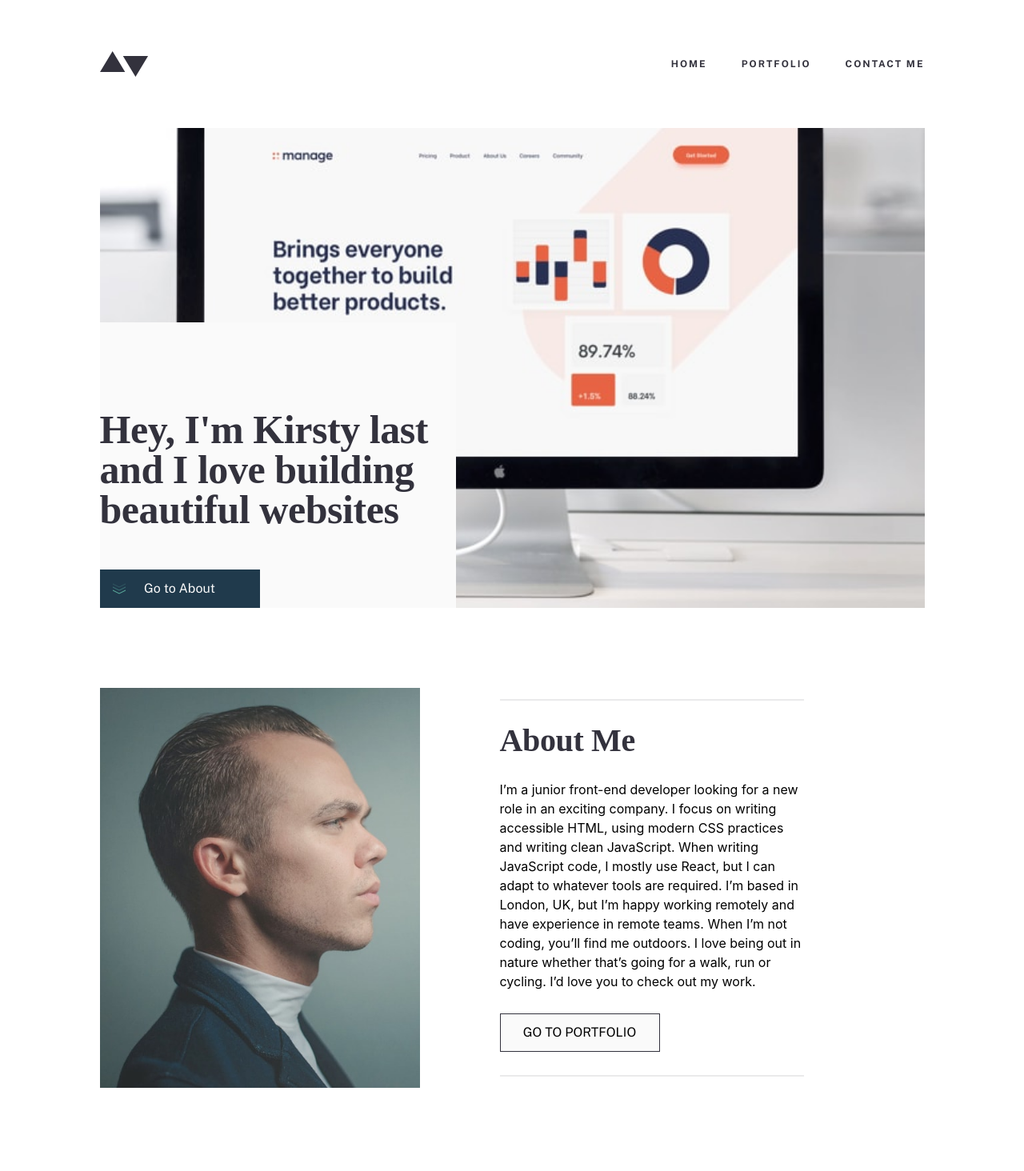
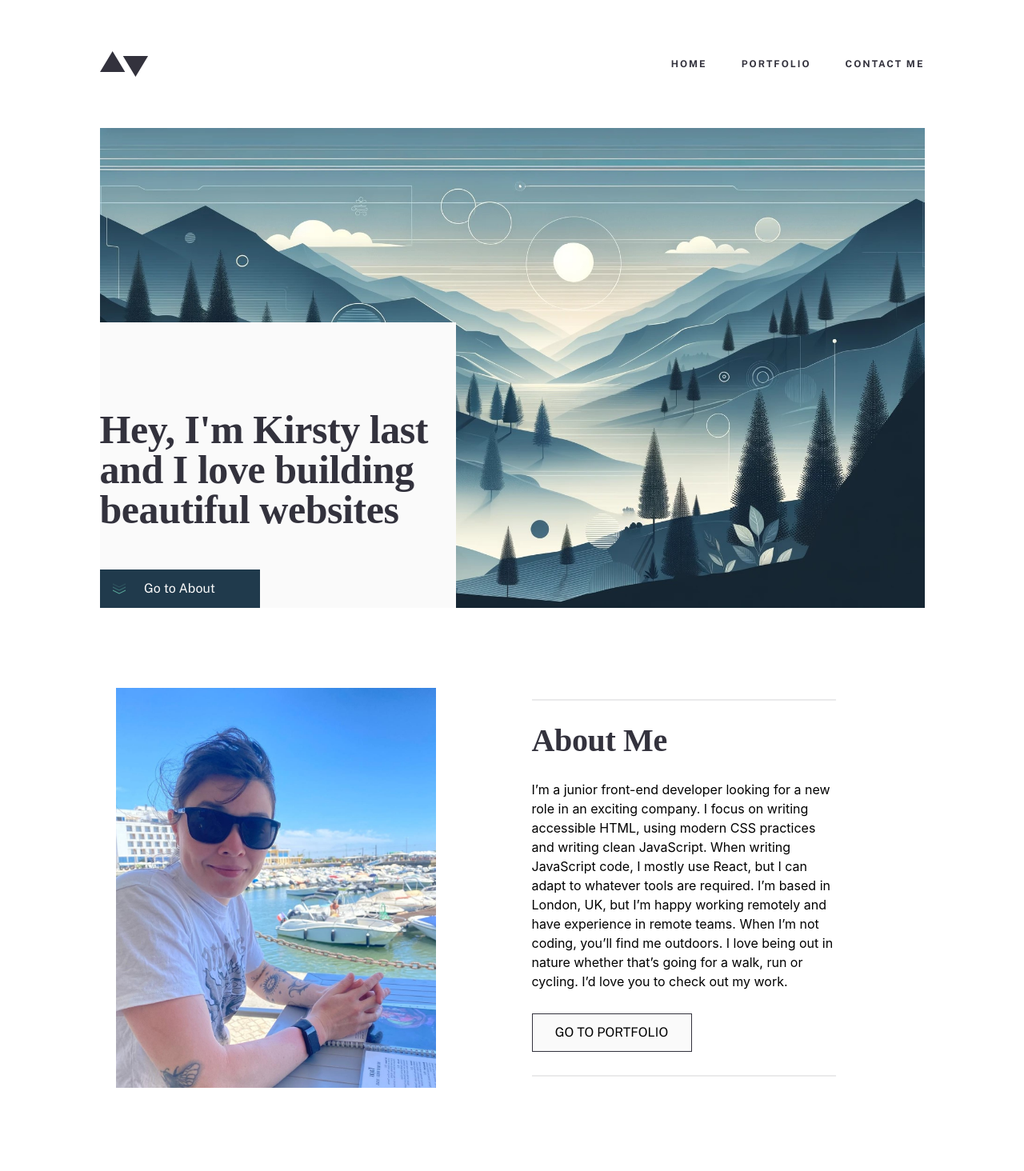
Before and after one commit to Kirsty02/portfolio, a React (Create React App) app: page / in a window 1280 px wide. Shown: the top 1464 px of the page at 80% size. Built offline with nearby package versions, Linux system fonts and the light colour scheme; a web font is replaced by a local one.

Commit message:
updating branch berfore merge

```diff
--- a/src/components/Home.jsx
+++ b/src/components/Home.jsx
@@ -2,7 +2,7 @@ import React, { useState, useEffect }  from 'react';
 import { useNavigate } from 'react-router-dom';
 import { Link, animateScroll as scroll } from 'react-scroll';
 import downArrows from '../assets/icons/down-arrows.svg';
-import bannerImg from '../assets/images/image-homepage-hero.jpg';
+import bannerImg from '../assets/images/hero.jpg';
 
 
 const Home = () => {
--- a/src/styles/_home.scss
+++ b/src/styles/_home.scss
@@ -1,5 +1,5 @@
 .hero{
-    background-image: url('../assets/images/image-homepage-hero.jpg');
+    background-image: url('../assets/images/hero.jpg');
     background-size: cover;
     background-position: center;
     background-repeat: no-repeat;
@@ -28,15 +28,16 @@
     justify-content: left;
     gap: 100px;
     padding-top: 100px;
-    padding-bottom: 100px;
 }
 
 
 
 .avatar{
-    height: 500px;
+    min-height: 500px;
     width: 400px;
-    background-image: url('../assets/images/image-homepage-profile.jpg');
+    margin-left:20px;
+    margin-right:20px;
+    background-image: url('../assets/images/profile.JPG');
     background-size: cover;
     background-position: center;
     background-repeat: no-repeat;
```
Also changed, not shown: src/assets/images/hero.jpg (added), src/assets/images/profile.JPG (added).
